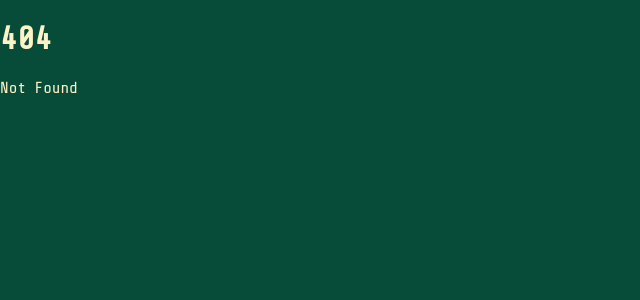
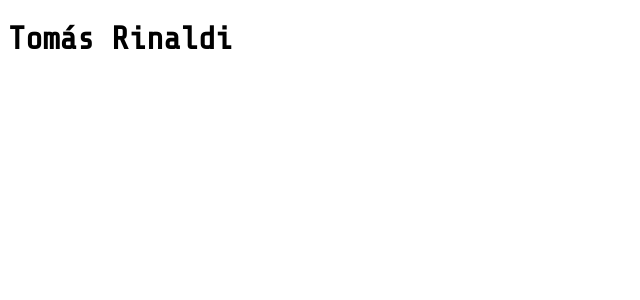
Before and after one commit to tomi901/personal-webpage-v3, a SvelteKit app: page /programs/tomas_rinaldi.html in a window 1280 px wide. Before the commit this address had no page. Shown: the top 300 px of the page, without its empty margins (0-640 px from the left). Built offline with nearby package versions, Linux system fonts and the light colour scheme.

Commit message:
Added subpage to display as a program

```diff
--- a/src/app.html
+++ b/src/app.html
@@ -15,21 +15,5 @@
 
 	html {
 		font-family: 'Share Tech Mono', monospace;
-		background-color: hsl(164, 86%, 16%);
-		color: rgb(254 243 199);
-	}
-	body {
-		margin: 0;
-	}
-	code {
-		font-family: Menlo, Monaco, Lucida Console, Liberation Mono, DejaVu Sans Mono,
-			Bitstream Vera Sans Mono, Courier New, monospace;
-	}
-	a {
-		color: rgb(252 211 77);
-	}
-
-	a:visited {
-		color: rgb(217 119 6);
 	}
 </style>
--- a/src/routes/+page.svelte
+++ b/src/routes/+page.svelte
@@ -12,7 +12,7 @@
     </div>
 </WindowSystem>
 
-<style>
+<style global>
     .files-container {
         display: grid;
         grid-template-columns: repeat(auto-fill, 64px);
@@ -22,4 +22,16 @@
         gap: 1rem;
         padding: 32px;
     }
+
+    :global(html) {
+		background-color: hsl(164, 86%, 16%);
+		color: rgb(254 243 199);
+	}
+	:global(body) {
+		margin: 0;
+	}
+	:global(code) {
+		font-family: Menlo, Monaco, Lucida Console, Liberation Mono, DejaVu Sans Mono,
+			Bitstream Vera Sans Mono, Courier New, monospace;
+	}
 </style>
--- /dev/null
+++ b/src/routes/programs/tomas_rinaldi.html/+page.svelte
@@ -0,0 +1 @@
+<h1>Tomás Rinaldi</h1>
```
Also changed, not shown: src/lib/components/WindowSystem.svelte (+9 -2 lines).
